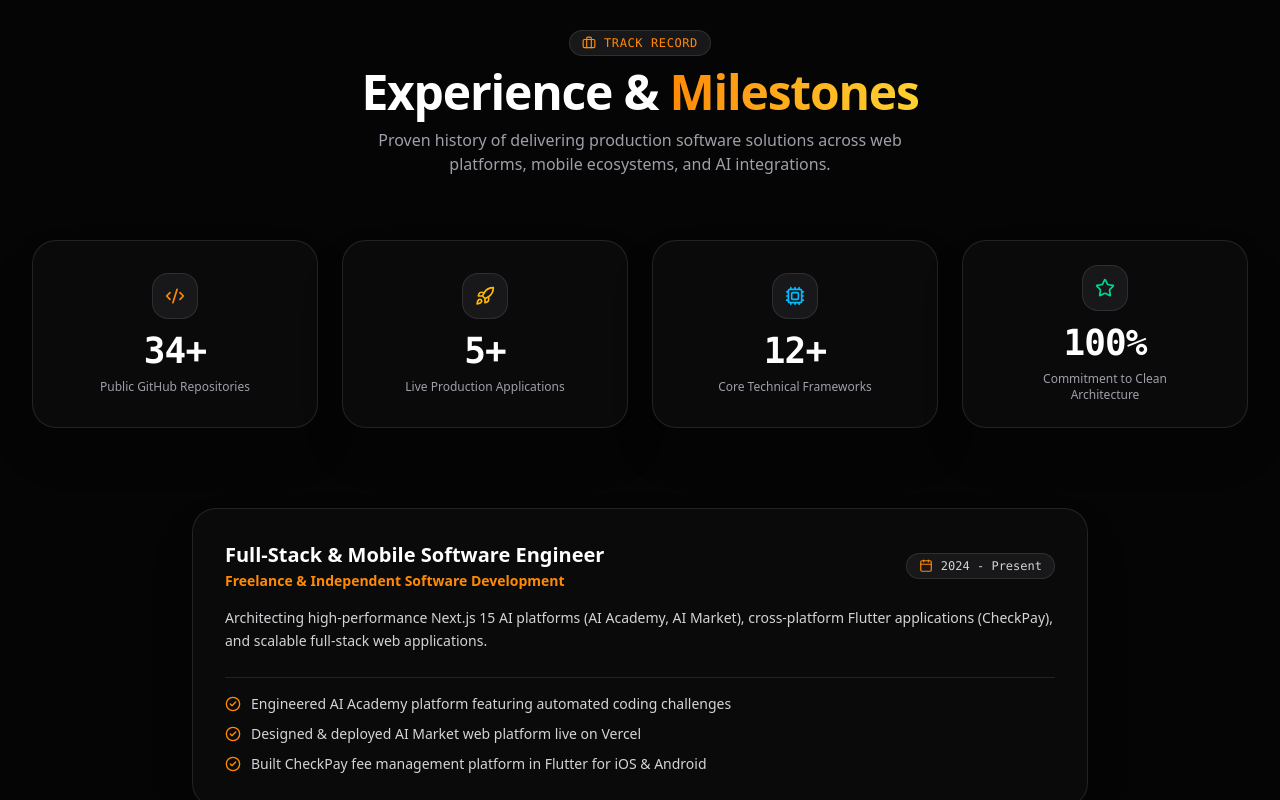
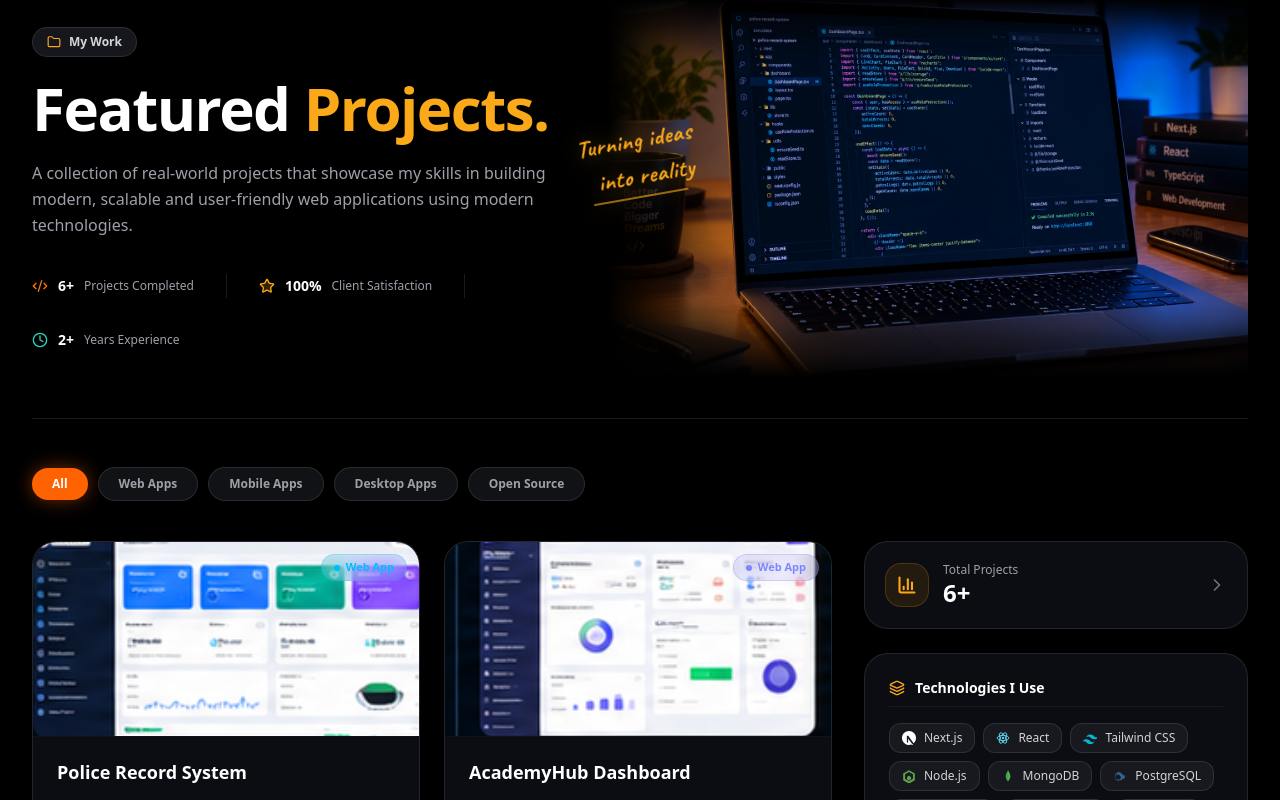
Before and after one commit to yaseeradam/portfolio, a Next.js app: page / in a window 1280 px wide. Shown: the part 1800-2600 px from the top of the page. Built offline with nearby package versions, Linux system fonts and the light colour scheme.

Commit message:
feat: remove Experience section from page and navbar

```diff
--- a/src/app/page.tsx
+++ b/src/app/page.tsx
@@ -2,7 +2,6 @@ import Navbar from "@/components/Navbar";
 import HeroSection from "@/components/HeroSection";
 import SkillsSection from "@/components/SkillsSection";
 import ProjectsSection from "@/components/ProjectsSection";
-import ExperienceSection from "@/components/ExperienceSection";
 import Footer from "@/components/Footer";
 
 export default function Home() {
@@ -17,9 +16,6 @@ export default function Home() {
       {/* Technical Skills Grid */}
       <SkillsSection />
 
-      {/* Experience & Stats Counter */}
-      <ExperienceSection />
-
       {/* GitHub Featured Projects */}
       <ProjectsSection />
 
--- a/src/components/ExperienceSection.tsx
+++ /dev/null
@@ -1,124 +0,0 @@
-"use client";
-
-import React from "react";
-import { motion } from "framer-motion";
-import { Briefcase, Calendar, CheckCircle2, Code2, Cpu, Rocket, Star } from "lucide-react";
-
-const stats = [
-  { label: "Public GitHub Repositories", value: "34+", icon: <Code2 className="w-5 h-5 text-orange-400" /> },
-  { label: "Live Production Applications", value: "5+", icon: <Rocket className="w-5 h-5 text-amber-400" /> },
-  { label: "Core Technical Frameworks", value: "12+", icon: <Cpu className="w-5 h-5 text-sky-400" /> },
-  { label: "Commitment to Clean Architecture", value: "100%", icon: <Star className="w-5 h-5 text-emerald-400" /> },
-];
-
-const timeline = [
-  {
-    period: "2024 - Present",
-    role: "Full-Stack & Mobile Software Engineer",
-    company: "Freelance & Independent Software Development",
-    description: "Architecting high-performance Next.js 15 AI platforms (AI Academy, AI Market), cross-platform Flutter applications (CheckPay), and scalable full-stack web applications.",
-    achievements: [
-      "Engineered AI Academy platform featuring automated coding challenges",
-      "Designed & deployed AI Market web platform live on Vercel",
-      "Built CheckPay fee management platform in Flutter for iOS & Android",
-    ],
-  },
-  {
-    period: "2023 - 2024",
-    role: "Frontend & Cross-Platform Developer",
-    company: "Open Source & Client Platforms",
-    description: "Focused on modern TypeScript ecosystems, responsive glassmorphism UI design systems, and cross-platform mobile implementations.",
-    achievements: [
-      "Created FaceMark facial recognition attendance system",
-      "Authored institutional portal AcademyHub in Laravel/Blade templates",
-      "Maintained 34+ open-source GitHub software repositories",
-    ],
-  },
-];
-
-export default function ExperienceSection() {
-  return (
-    <section id="experience" className="py-28 px-4 sm:px-8 relative z-10 bg-[#050505] border-t border-white/5">
-      <div className="max-w-7xl mx-auto">
-        {/* Header */}
-        <div className="flex flex-col items-center text-center gap-3 mb-16">
-          <div className="inline-flex items-center gap-2 px-3 py-1 rounded-full bg-zinc-900 border border-white/10 text-orange-400 font-mono text-xs uppercase tracking-wider">
-            <Briefcase className="w-3.5 h-3.5" />
-            <span>Track Record</span>
-          </div>
-
-          <h2 className="text-3xl sm:text-5xl font-extrabold text-white tracking-tight">
-            Experience & <span className="text-transparent bg-clip-text bg-gradient-to-r from-orange-400 to-amber-300">Milestones</span>
-          </h2>
-          <p className="text-zinc-400 max-w-xl text-sm sm:text-base">
-            Proven history of delivering production software solutions across web platforms, mobile ecosystems, and AI integrations.
-          </p>
-        </div>
-
-        {/* Stats Grid */}
-        <div className="grid grid-cols-2 lg:grid-cols-4 gap-4 sm:gap-6 mb-20">
-          {stats.map((stat, i) => (
-            <motion.div
-              key={stat.label}
-              initial={{ opacity: 0, y: 20 }}
-              whileInView={{ opacity: 1, y: 0 }}
-              viewport={{ once: true }}
-              transition={{ duration: 0.4, delay: i * 0.1 }}
-              className="p-6 rounded-3xl bg-[#0a0a0a] border border-white/10 text-center flex flex-col items-center justify-center gap-2 shadow-2xl hover:border-orange-500/40 transition-all"
-            >
-              <div className="p-3 rounded-2xl bg-zinc-900 border border-white/10 mb-1">
-                {stat.icon}
-              </div>
-              <span className="text-3xl sm:text-4xl font-extrabold text-white tracking-tight font-mono">
-                {stat.value}
-              </span>
-              <span className="text-xs text-zinc-400 font-medium max-w-[160px]">
-                {stat.label}
-              </span>
-            </motion.div>
-          ))}
-        </div>
-
-        {/* Timeline */}
-        <div className="max-w-4xl mx-auto space-y-8">
-          {timeline.map((item, idx) => (
-            <motion.div
-              key={item.role}
-              initial={{ opacity: 0, x: -20 }}
-              whileInView={{ opacity: 1, x: 0 }}
-              viewport={{ once: true }}
-              transition={{ duration: 0.5, delay: idx * 0.15 }}
-              className="p-7 sm:p-8 rounded-3xl bg-[#0a0a0a] border border-white/10 shadow-2xl relative overflow-hidden group hover:border-orange-500/40 transition-all"
-            >
-              <div className="flex flex-col sm:flex-row sm:items-center justify-between gap-4 mb-4">
-                <div>
-                  <h3 className="text-xl font-bold text-white group-hover:text-orange-400 transition-colors">
-                    {item.role}
-                  </h3>
-                  <p className="text-sm font-semibold text-orange-400 mt-0.5">{item.company}</p>
-                </div>
-                <div className="inline-flex items-center gap-2 px-3 py-1 rounded-full bg-zinc-900 border border-white/10 text-zinc-300 font-mono text-xs shrink-0">
-                  <Calendar className="w-3.5 h-3.5 text-orange-400" />
-                  <span>{item.period}</span>
-                </div>
-              </div>
-
-              <p className="text-sm text-zinc-300 leading-relaxed mb-6">
-                {item.description}
-              </p>
-
-              <div className="space-y-2.5 pt-4 border-t border-white/10">
-                {item.achievements.map((ach) => (
-                  <div key={ach} className="flex items-start gap-2.5">
-                    <CheckCircle2 className="w-4 h-4 text-orange-400 shrink-0 mt-0.5" />
-                    <span className="text-xs sm:text-sm text-zinc-300">{ach}</span>
-                  </div>
-                ))}
-              </div>
-            </motion.div>
-          ))}
-        </div>
-      </div>
-    </section>
-  );
-}
--- a/src/components/Navbar.tsx
+++ b/src/components/Navbar.tsx
@@ -6,7 +6,6 @@ import { Download, Menu, X, Sun } from "lucide-react";
 const navItems = [
   { label: "Home", href: "#home" },
   { label: "Skills", href: "#skills" },
-  { label: "Experience", href: "#experience" },
   { label: "Projects", href: "#projects" },
 ];
 
```
